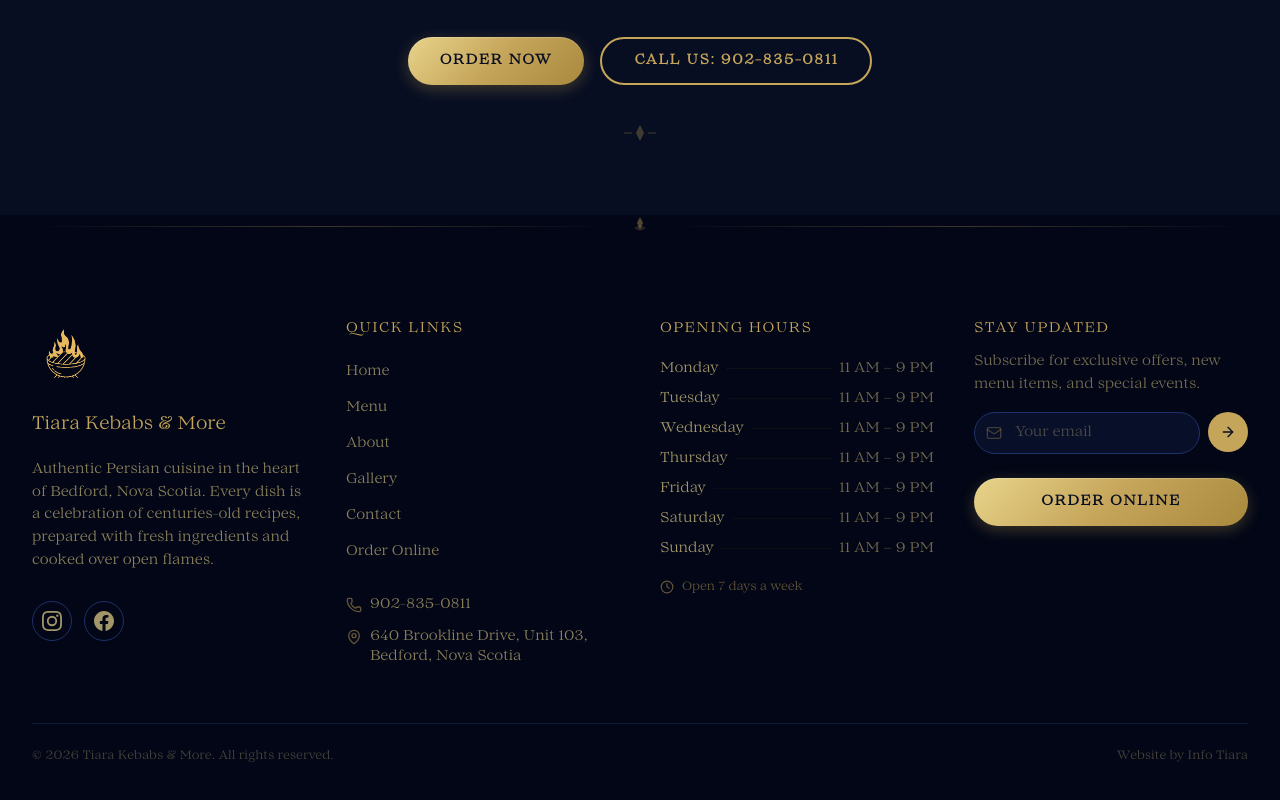
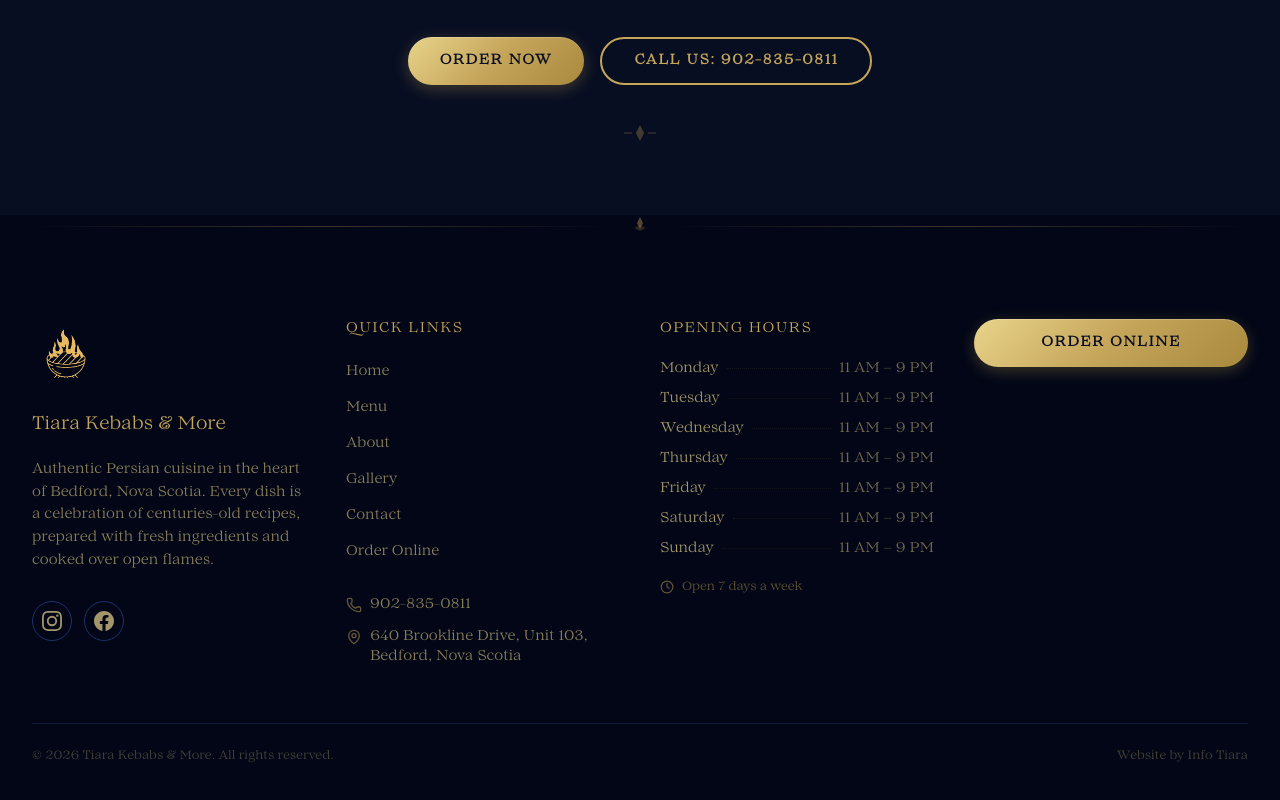
Before and after one commit to jaswanth1998/tiara, a React (Vite) app: page / in a window 1280 px wide. Shown: the part 8205-9005 px from the top of the page. Built offline with nearby package versions, Linux system fonts and the light colour scheme.

Commit message:
feat: remove newsletter subscription section from footer

```diff
--- a/src/components/layout/Footer.tsx
+++ b/src/components/layout/Footer.tsx
@@ -1,12 +1,9 @@
 import { Link } from 'react-router-dom'
-import { Phone, MapPin, Clock, Mail, ArrowRight } from 'lucide-react'
+import { Phone, MapPin, Clock } from 'lucide-react'
 import { NAV_LINKS, restaurant } from '@/data/restaurant'
 import { PersianDivider } from '@/components/common/PersianDivider'
-import { useState } from 'react'
 
 export function Footer() {
-  const [email, setEmail] = useState('')
-
   return (
     <footer className="bg-navy-950">
       <PersianDivider className="px-8" />
@@ -121,39 +118,8 @@
             </div>
           </div>
 
-          {/* Column 4: Newsletter + CTA */}
+          {/* Column 4: CTA */}
           <div className="space-y-6">
-            <div>
-              <h3 className="mb-3 font-display text-sm uppercase tracking-widest text-gold-500">
-                Stay Updated
-              </h3>
-              <p className="text-sm text-gold-300/50 leading-relaxed">
-                Subscribe for exclusive offers, new menu items, and special events.
-              </p>
-              <form
-                onSubmit={(e) => { e.preventDefault(); setEmail('') }}
-                className="mt-4 flex gap-2"
-              >
-                <div className="relative flex-1">
-                  <Mail className="absolute left-3 top-1/2 h-4 w-4 -translate-y-1/2 text-gold-500/30" />
-                  <input
-                    type="email"
-                    value={email}
-                    onChange={(e) => setEmail(e.target.value)}
-                    placeholder="Your email"
-                    className="w-full rounded-full border border-navy-600 bg-navy-800/50 py-2.5 pl-10 pr-4 text-sm text-gold-300 placeholder:text-gold-300/30 transition-colors focus:border-gold-500/50 focus:outline-none"
-                  />
-                </div>
-                <button
-                  type="submit"
-                  className="flex h-10 w-10 shrink-0 items-center justify-center rounded-full bg-gold-500 text-navy-900 transition-all duration-300 hover:bg-gold-400 hover:shadow-lg hover:shadow-gold-500/20"
-                  aria-label="Subscribe"
-                >
-                  <ArrowRight className="h-4 w-4" />
-                </button>
-              </form>
-            </div>
-
             <a href={restaurant.orderUrl} target="_blank" rel="noopener noreferrer" className="btn-gold w-full text-center">
               <span>Order Online</span>
             </a>
```
